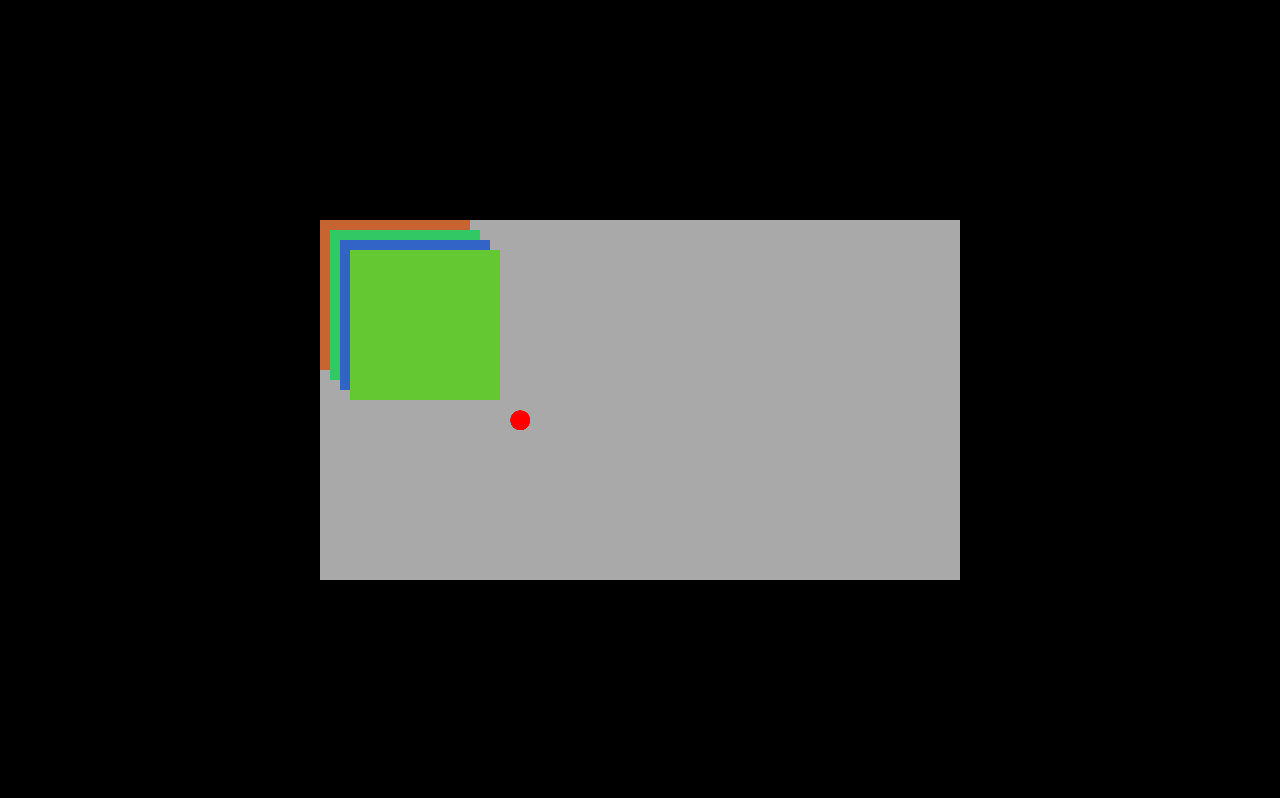
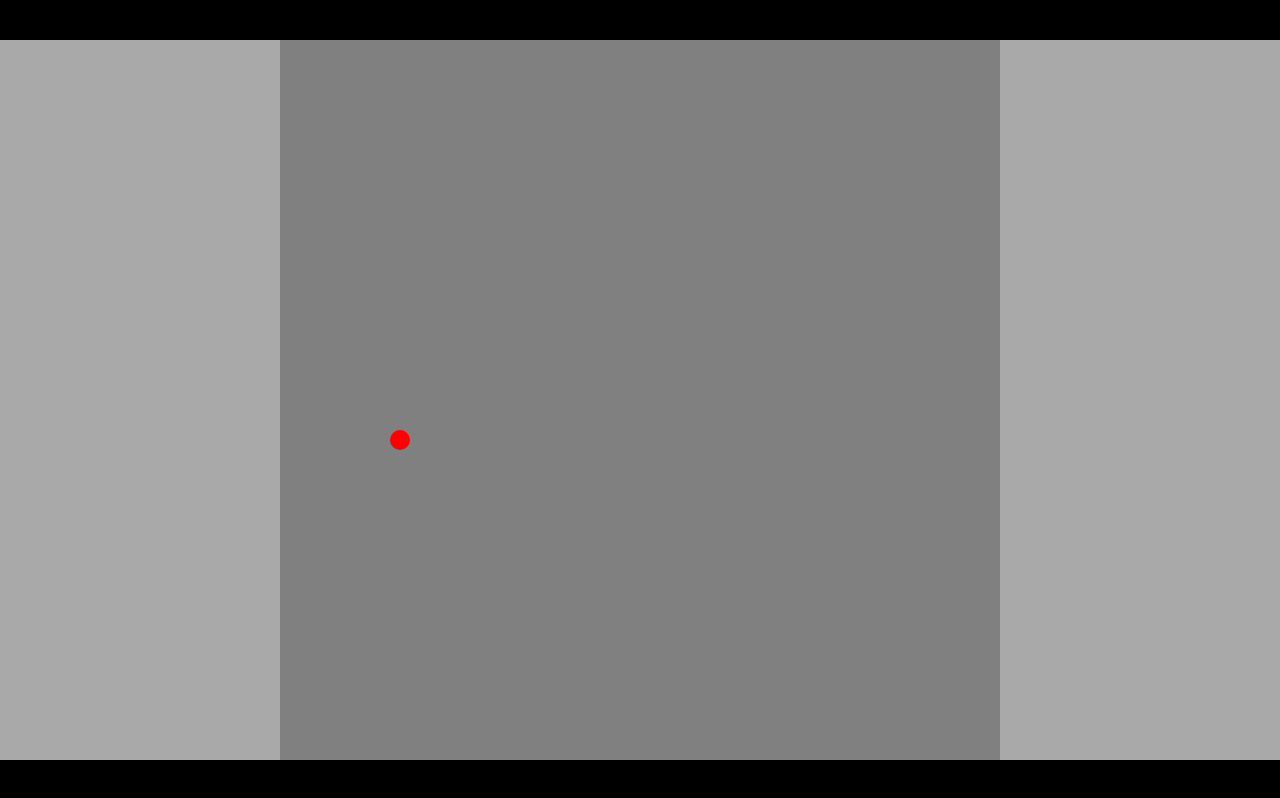
Before and after one commit to quantumflare1/bugllet-hell-2, a plain HTML site: page index.html in a window 1280 px wide. Drawn offline with Linux system fonts and the light colour scheme.

Commit message:
tweak rendering and movement

```diff
--- a/game.js
+++ b/game.js
@@ -15,6 +15,9 @@ function game(ms) {
         lastTickTime += MS_PER_TICK;
         timesTicked++;
     }
+    if (timesTicked === MAX_TICK_SPEEDUP) {
+        lastTickTime = ms;
+    }
 
     Renderer.render(scene);
 
--- a/index.html
+++ b/index.html
@@ -17,7 +17,7 @@
                 height: 100vh;
             }
             canvas {
-                width: 50vw;
+                max-width: 1280px;
                 image-rendering: pixelated;
                 display: block;
                 position: relative;
--- a/modules/collider_visual_component.mjs
+++ b/modules/collider_visual_component.mjs
@@ -16,7 +16,7 @@ export default class ColliderVisual extends Renderable {
     render(ctx) {
         ctx.lineCap = "round";
         ctx.strokeStyle = "red";
-        ctx.lineWidth = this.collider.getRadius();
+        ctx.lineWidth = this.collider.getRadius() << 1;
         const line = this.collider.line;
 
         ctx.beginPath();
--- a/modules/entity/component/player_component.mjs
+++ b/modules/entity/component/player_component.mjs
@@ -1,17 +1,24 @@
+import Collider from "../../core/collision_component.mjs";
 import Component from "../../core/component.mjs";
 import Entity from "../../core/entity.mjs";
 import KeyboardInput from "../../core/keyboard_component.mjs";
 import Position from "../../core/position_component.mjs";
 import Velocity from "../../core/velocity_component.mjs";
 
-const BASE_MAX_VEL = 5;
-const ACCELERATION = 2;
-const BASE_FOCUS_VEL = 2;
+const BASE_MAX_VEL = 3;
+const ACCELERATION = 1;
+const BASE_FOCUS_VEL = 1;
+
+const LEFT_BOUND = 280;
+const RIGHT_BOUND = 1000;
+const UPPER_BOUND = 0;
+const LOWER_BOUND = 720;
 
 export default class PlayerLogic extends Component {
     pos;
     vel;
     input;
+    collider;
     leftPressed = false;
     rightPressed = false;
     upPressed = false;
@@ -27,7 +34,7 @@ export default class PlayerLogic extends Component {
         this.vel = parent.getComponent(Velocity);
         this.input = parent.getComponent(KeyboardInput);
         this.input.addObserver(this.handleInput.bind(this));
-
+        this.collider = parent.getComponent(Collider);
     }
     handleInput(comp, key) {
         switch (key) {
@@ -103,5 +110,19 @@ export default class PlayerLogic extends Component {
         if (this.vel.getY() < -BASE_MAX_VEL) {
             this.vel.setY(-BASE_MAX_VEL);
         }
+
+        const rad = this.collider.getRadius();
+        if (this.pos.getX() - rad < LEFT_BOUND) {
+            this.pos.setX(LEFT_BOUND + rad);
+        }
+        if (this.pos.getX() + rad > RIGHT_BOUND) {
+            this.pos.setX(RIGHT_BOUND - rad);
+        }
+        if (this.pos.getY() - rad < UPPER_BOUND) {
+            this.pos.setY(UPPER_BOUND + rad);
+        }
+        if (this.pos.getY() + rad > LOWER_BOUND) {
+            this.pos.setY(LOWER_BOUND - rad);
+        }
     }
 }
--- a/modules/entity/player.mjs
+++ b/modules/entity/player.mjs
@@ -8,7 +8,7 @@ import Scene from "../core/scene.mjs";
 import Velocity from "../core/velocity_component.mjs";
 import PlayerLogic from "./component/player_component.mjs";
 
-const HITBOX_RADIUS = 40;
+const HITBOX_RADIUS = 10;
 
 /**
  * Creates a new player.
--- a/modules/main_scene.mjs
+++ b/modules/main_scene.mjs
@@ -5,10 +5,7 @@ import createPlayer from "./entity/player.mjs";
 const scene = new Scene();
 
 scene.addEntity(createRect());
-scene.addEntity(createRect(0, 0, 300, 300, 1, "rgb(200, 100, 50)"))
-scene.addEntity(createRect(20, 20, 300, 300, 2, "rgb(50, 200, 100)"))
-scene.addEntity(createRect(40, 40, 300, 300, 3, "rgb(50, 100, 200)"))
-scene.addEntity(createRect(60, 60, 300, 300, 4, "rgb(100, 200, 50)"))
+scene.addEntity(createRect(280, 0, 720, 720, 1, "gray"));
 createPlayer(scene, 400, 400);
 
 export default scene;
```
